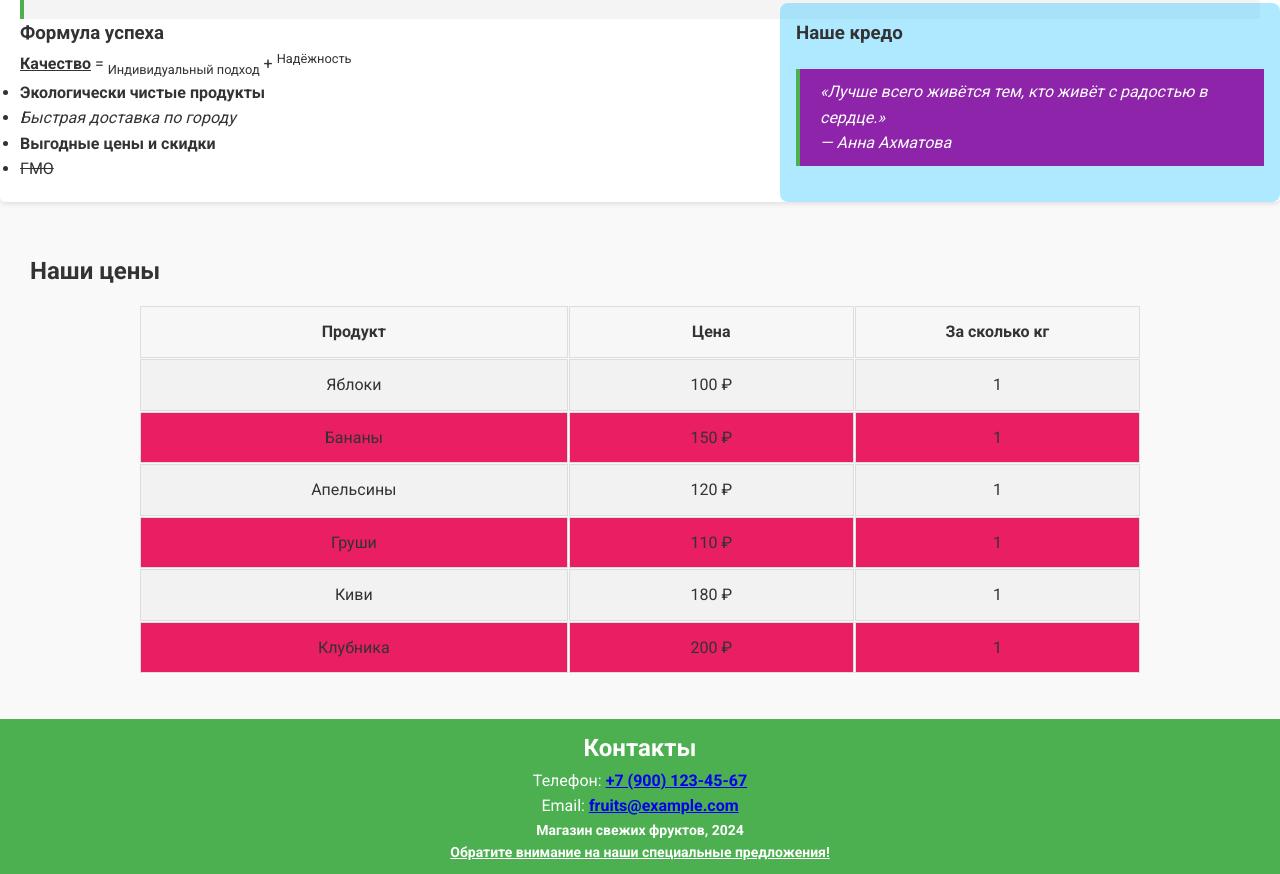
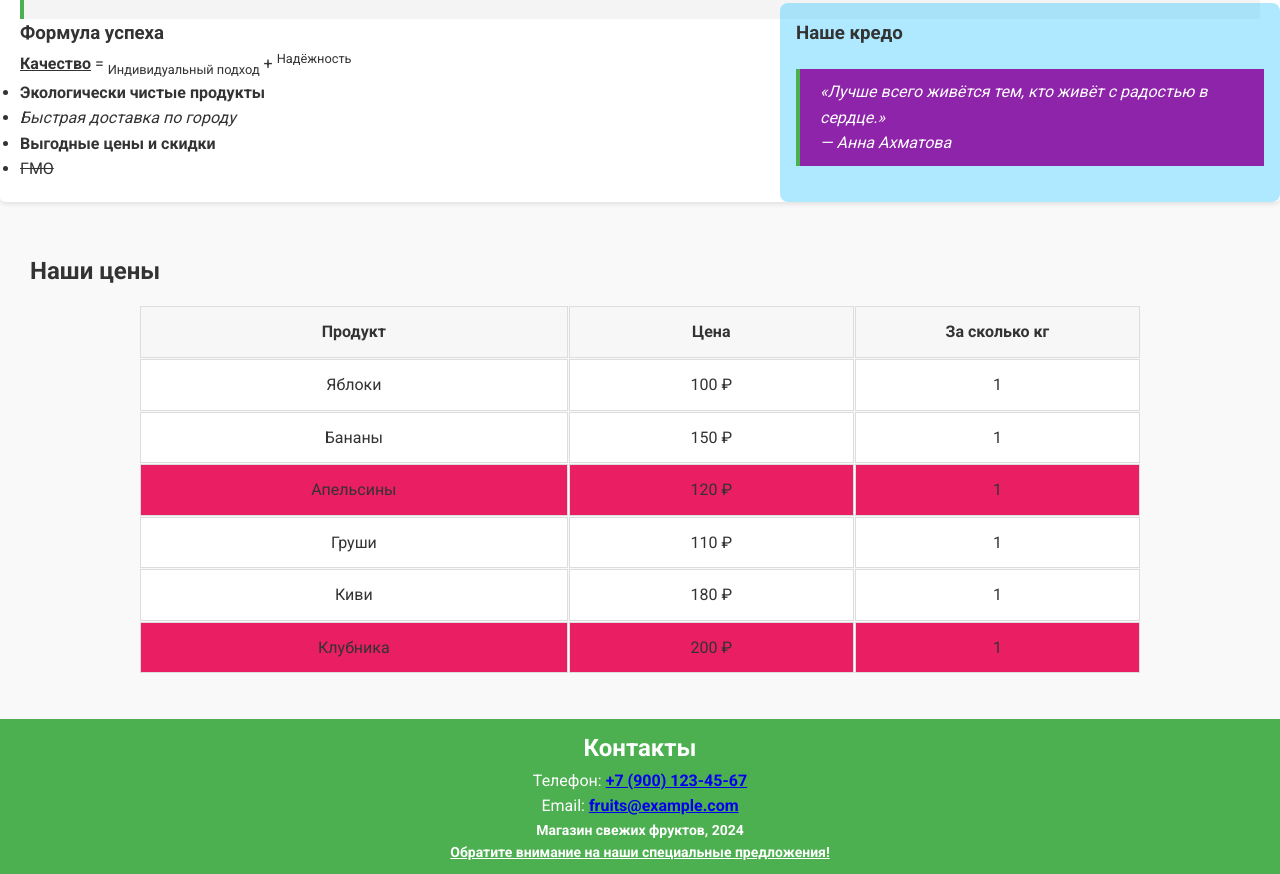
Before and after one commit to energy-power-16/WEB_Frontend_ITMO, a plain HTML site: page lab3.html in a window 1280 px wide. Shown: the part 1184-2058 px from the top of the page. Drawn offline with Linux system fonts and the light colour scheme.

Commit message:
Add files via upload

```diff
--- a/styles/style3.css
+++ b/styles/style3.css
@@ -352,10 +352,10 @@ u {
     /* grid-column: span 4; */
 }
 
-.prices-table tr:nth-child(odd) td {
+.prices-table tr:nth-child td {
     background-color: #f2f2f2;
 }
 
-.prices-table tr:nth-child(even) td {
+.prices-table tr:nth-child(3n) td {
     background-color: #E91E63;
 }
```
